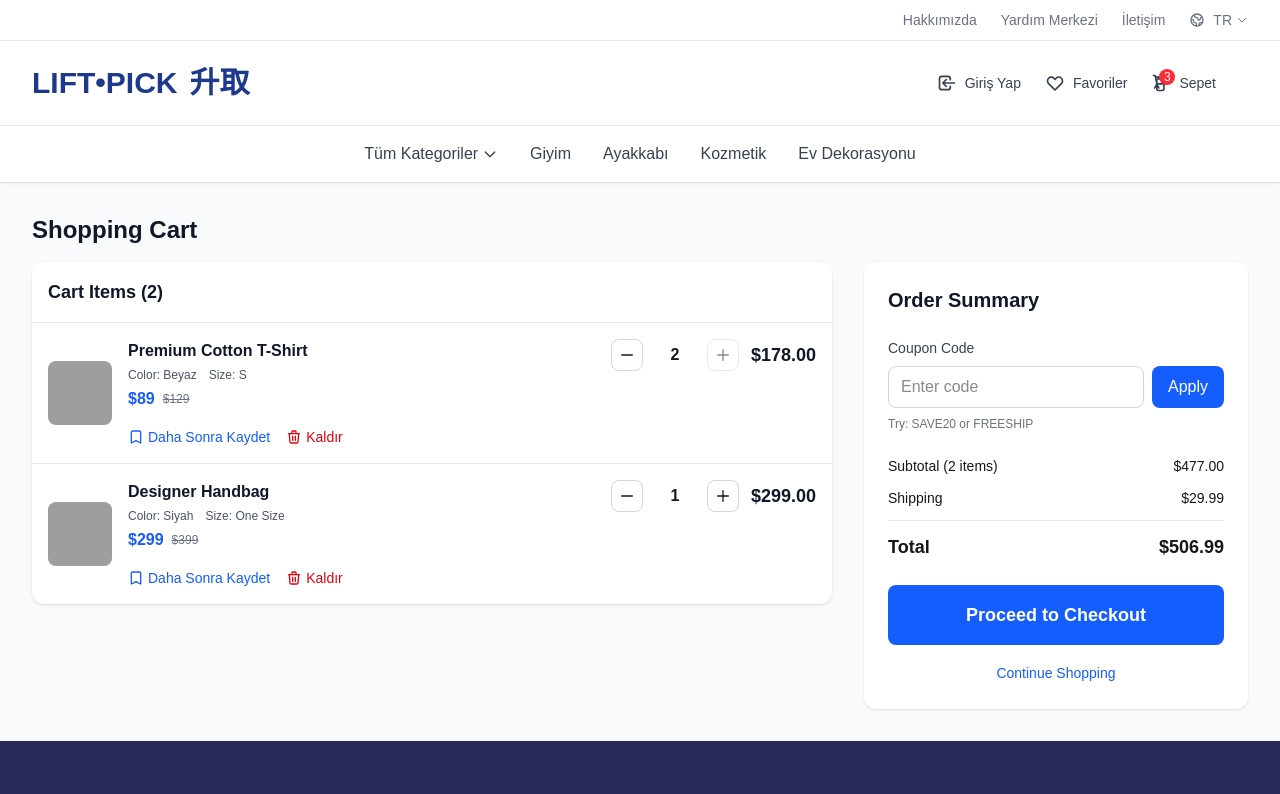
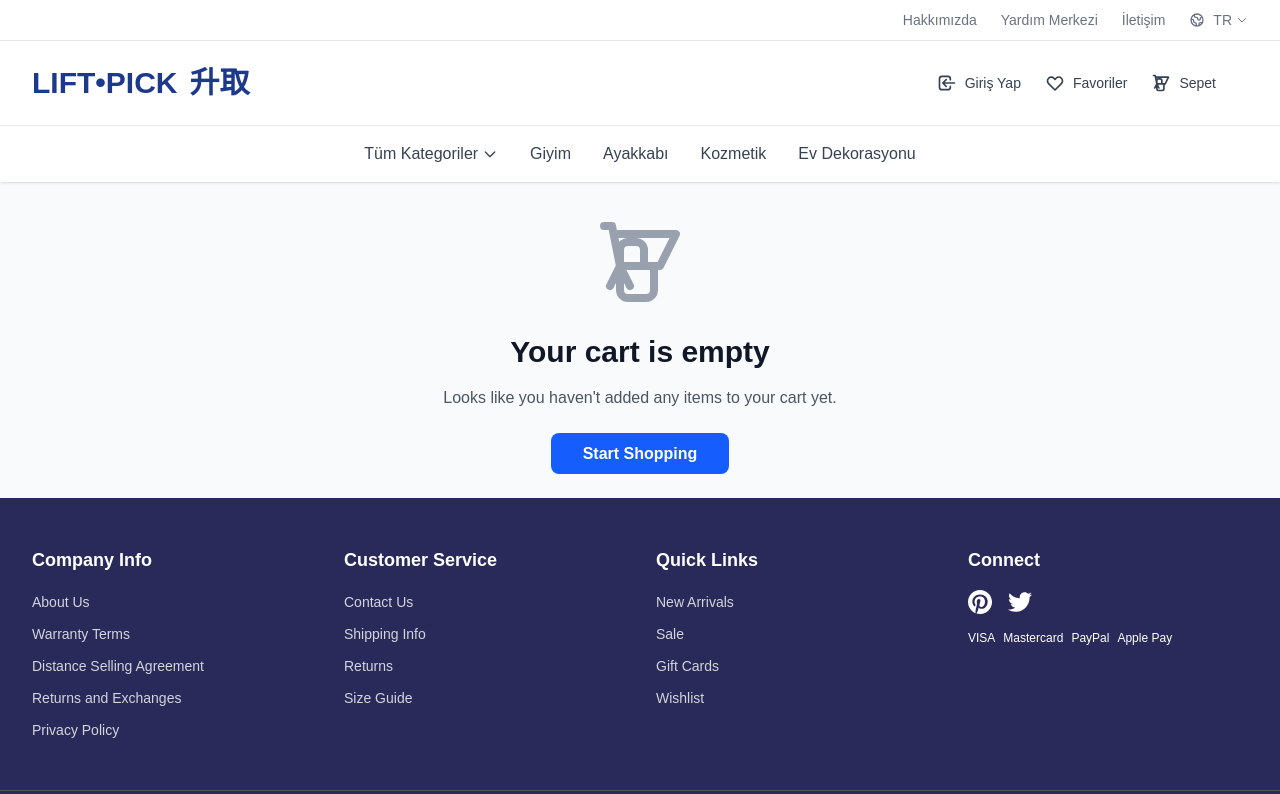
Before and after one commit to sabo64053-pixel/l-ftt, a Next.js app: page /cart in a window 1280 px wide. Shown: the top 794 px of the page. Built offline with nearby package versions, Linux system fonts and the light colour scheme; grey boxes are pictures that could not be loaded.

Commit message:
Fix cart bugs: remove demo data and fix cart count on item removal

```diff
--- a/context/CartContext.js
+++ b/context/CartContext.js
@@ -86,11 +86,17 @@ export const CartProvider = ({ children }) => {
         newItems = prevItems.filter(item => item.id !== productId);
       }
 
-      localStorage.setItem('cartItems', JSON.stringify(newItems));
+      // Local storage'a kaydet
+      if (isClient) {
+        localStorage.setItem('cartItems', JSON.stringify(newItems));
+      }
+
+      // Cart count'u güncelle (toplam miktar)
+      const newCount = newItems.reduce((total, item) => total + (item.quantity || 0), 0);
+      setCartCount(newCount);
+
       return newItems;
     });
-
-    setCartCount(prevCount => Math.max(0, prevCount - 1));
   };
 
   // Sepeti temizle
--- a/pages/cart.js
+++ b/pages/cart.js
@@ -13,42 +13,6 @@ const Cart = () => {
   const [couponCode, setCouponCode] = useState('');
   const [couponApplied, setCouponApplied] = useState(false);
   const [couponDiscount, setCouponDiscount] = useState(0);
-
-  // Test verileri kaldırıldı - gerçek sepet verileri kullanılacak
-  // Eğer sepet boşsa demo verileri ekle (sadece geliştirme için)
-  useEffect(() => {
-    if (cartItems.length === 0) {
-      const demoItems = [
-        {
-          id: 1,
-          name: 'Premium Cotton T-Shirt',
-          price: 89,
-          originalPrice: 129,
-          color: 'Beyaz',
-          size: 'S',
-          quantity: 2,
-          inStock: false, // Stokta yok
-          imageType: 'tshirt',
-          imageColor: 'white',
-          image: 'https://images.unsplash.com/photo-1521572163474-6864f9cf17ab?w=200&h=200&fit=crop&crop=center'
-        },
-        {
-          id: 2,
-          name: 'Designer Handbag',
-          price: 299,
-          originalPrice: 399,
-          color: 'Siyah',
-          size: 'One Size',
-          quantity: 1,
-          inStock: true,
-          imageType: 'handbag',
-          imageColor: 'black',
-          image: 'https://images.unsplash.com/photo-1553062407-98eeb64c6a62?w=200&h=200&fit=crop&crop=center'
-        }
-      ];
-      updateCartItems(demoItems);
-    }
-  }, [cartItems.length, updateCartItems]);
 
   // Function to render product image based on type and color
   const renderProductImage = (item) => {
```
